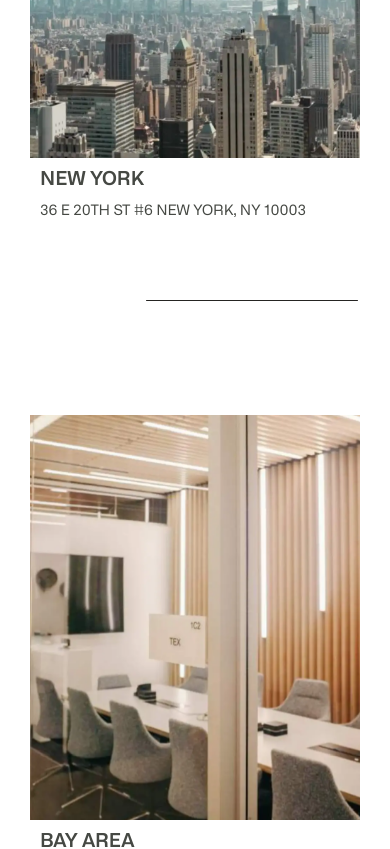
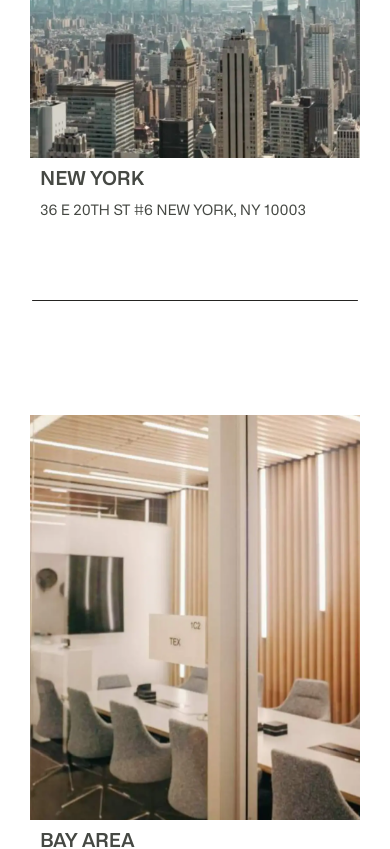
Before and after one commit to guilhermesantossousadev/aurum-ecommerce, a React (Vite) app: page /contato in a window 390 px wide. Shown: the part 2641-3490 px from the top of the page. Built offline with nearby package versions, Linux system fonts and the light colour scheme.

Commit message:
Update Contato.css

```diff
--- a/src/styles/Contato.css
+++ b/src/styles/Contato.css
@@ -487,6 +487,13 @@
   .Contato__Horizontal__part {
     padding-inline: 2rem;
   }
+
+  .Contato__Horizontal__part__inside {
+    width: 100%;
+    height: 100%;
+    background-color: rgb(37, 36, 34);
+    border-radius: 7px;
+  }
 }
 
 @media (max-width: 600px) {
```
